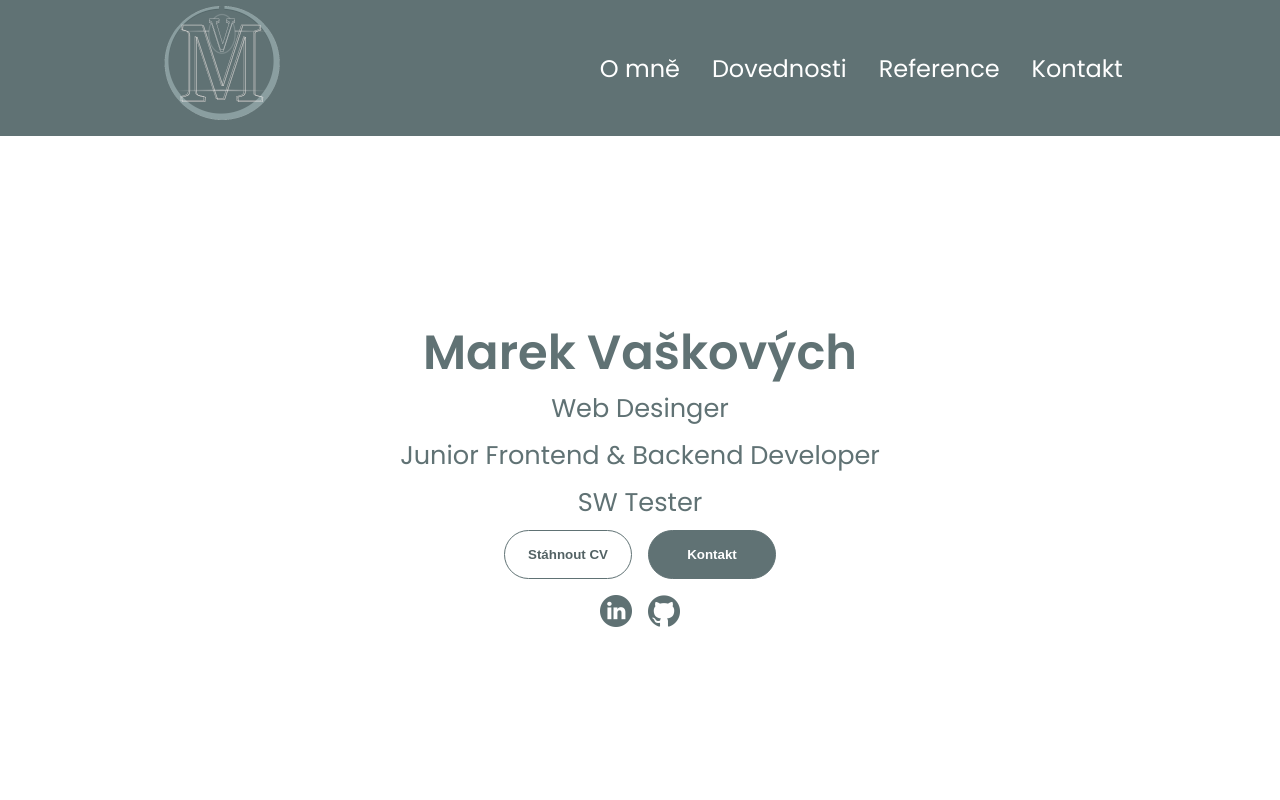
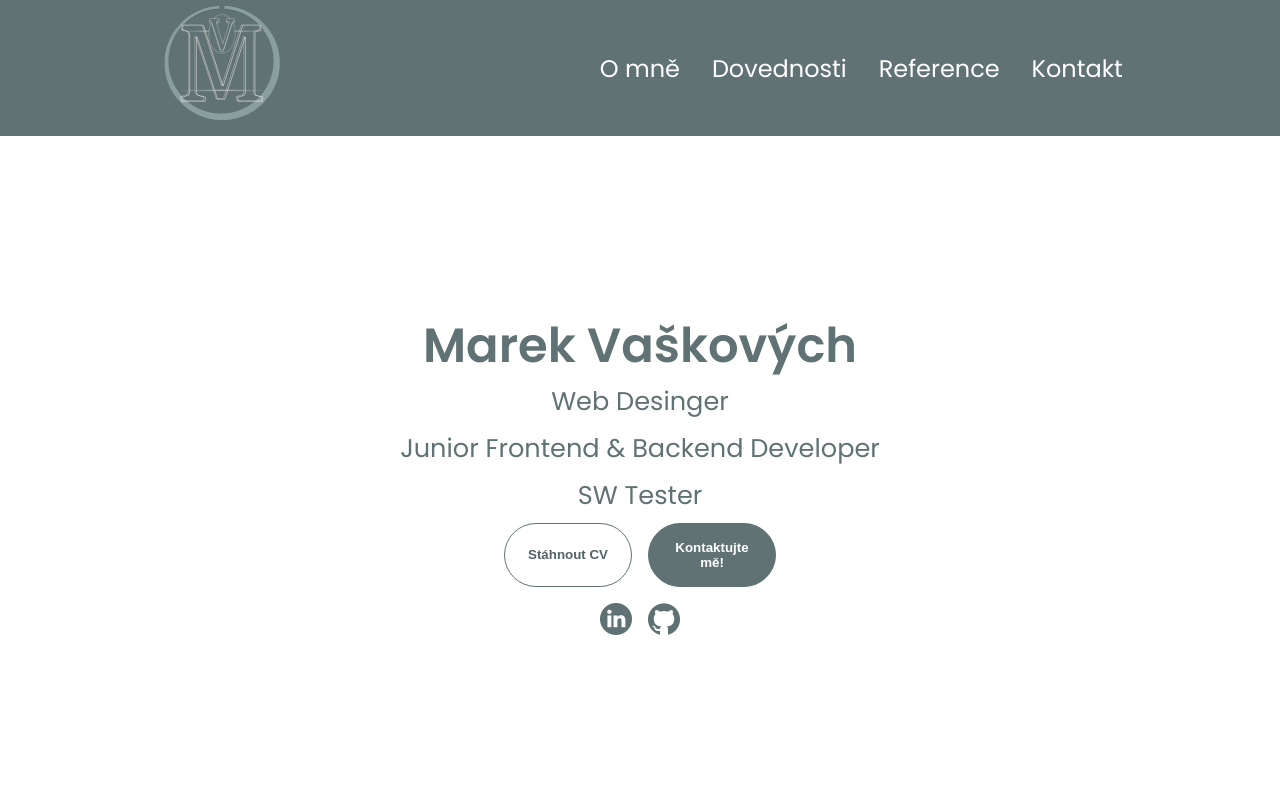
Before and after one commit to MarekVaskovych/osobni-portfolio, a plain HTML site: page index.html in a window 1280 px wide. Shown: the top 800 px of the page. Drawn offline with Linux system fonts and the light colour scheme.

Commit message:
Ladění detailů

```diff
--- a/index.html
+++ b/index.html
@@ -57,7 +57,7 @@
           Stáhnout CV
         </button>
         <button class="btn btn-color-1" onclick="location.href='#contact'">
-          Kontakt
+          Kontaktujte mě!
         </button>
       </div>
       <div id="socials-container">
```
